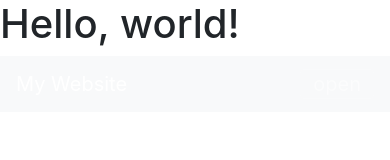
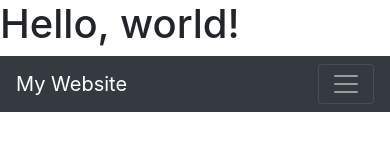
Before and after one commit to kholder777/Kevin_Holder_Portfolio, a plain HTML site: page index.html in a window 390 px wide. Drawn offline with nearby package versions, Linux system fonts and the light colour scheme.

Commit message:
created a "burger" menu

```diff
--- a/index.html
+++ b/index.html
@@ -16,9 +16,11 @@
 <body>
     <h1>Hello, world!</h1>
 
-    <nav class="navbar navbar-dark bg-light navbar-expand-lg">
+    <nav class="navbar navbar-dark bg-dark navbar-expand-lg">
         <a href="#" class="navbar-brand">My Website</a>
-        <button class="navbar-toggler" data-toggle="collapse" data-target="#navbarCollapse">open</button>
+        <button class="navbar-toggler" data-toggle="collapse" data-target="#navbarCollapse">
+            <span class="navbar-toggler-icon" data-toggle="collapse" data-target="#navbarCollapse"></span>
+        </button>
         <div class="collapse navbar-collapse" id="navbarCollapse">
             <ul class="navbar-nav">
                 <li class="navbar-item">
```
